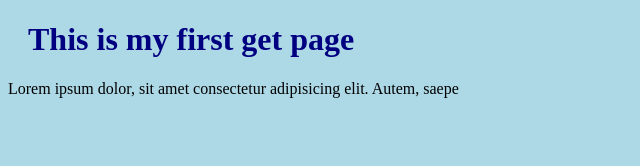
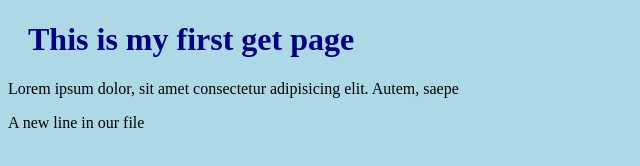
Before and after one commit to MohitThapliyal1825/first, a plain HTML site: page index.html in a window 1280 px wide. Shown: the whole page, without its empty margins (0-640 px from the left). Drawn offline with Linux system fonts and the light colour scheme.

Commit message:
updated index.html with a new line

```diff
--- a/index.html
+++ b/index.html
@@ -9,5 +9,7 @@
 <body>
     <h1>This is my first get page</h1>
     <p>Lorem ipsum dolor, sit amet consectetur adipisicing elit. Autem, saepe</p>
+<P>A new line in our file</P>
 </body>
+
 </html>
```
